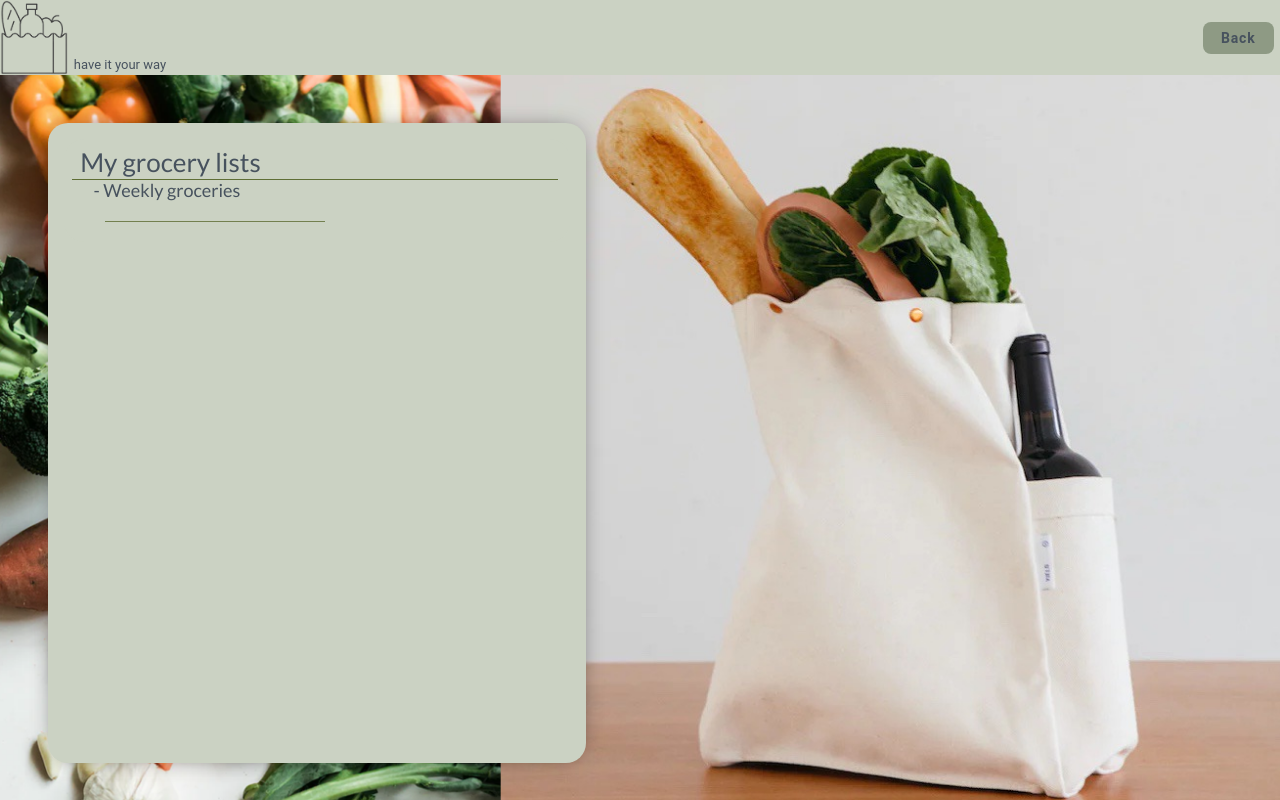
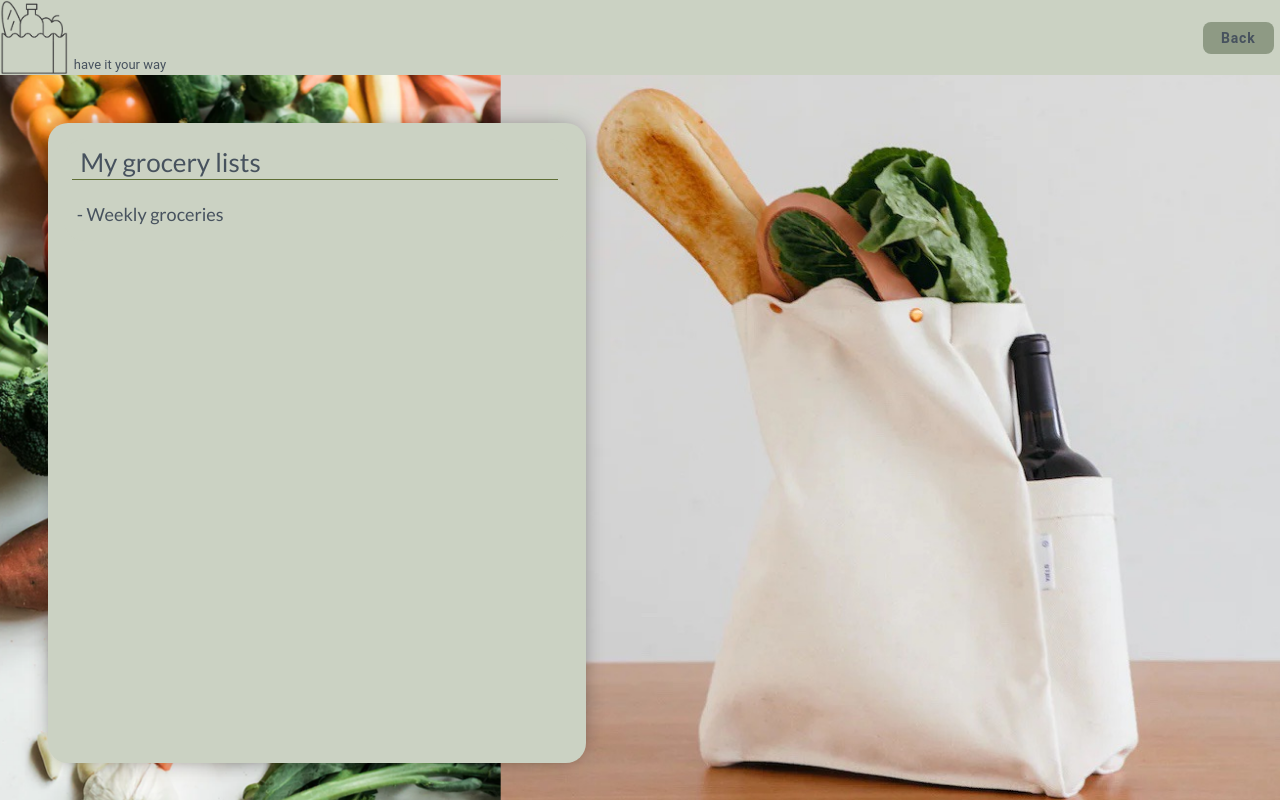
Before and after one commit to JoaoSouzaeSilva/GoGrocery, a React (Create React App) app: page /lists in a window 1280 px wide. Built offline with nearby package versions, Linux system fonts and the light colour scheme.

Commit message:
done for joao

```diff
--- a/src/pages/UserLists.scss
+++ b/src/pages/UserLists.scss
@@ -65,7 +65,7 @@
     font-family: Lato;
     font-size: large;
     margin-left: 0.8rem;
-    margin-top: 2rem;
+    margin-top: 4rem;
   }
 
   .separator-lists {
@@ -74,13 +74,6 @@
     margin-top: 2.5rem;
     margin-left: 0.5rem;
     position: fixed;
-  }
-
-  .grocery-lists-text{
-    p:first-child {
-      margin-top: 2.5rem;
-    }
-    margin-left: 1.05rem;
   }
 
   .separator-between-lists {
@@ -111,6 +104,10 @@
       margin-top: 3rem;
       gap: 0.2em;
     }
+
+    .separator-lists {
+      width: 91%;
+    }
   }
 
   @media (min-width: 800px) {
@@ -135,4 +132,8 @@
       margin-top: 3rem;
 
     }
+
+    .separator-lists {
+      width: 38%;
+    }
   }
--- a/src/pages/UserLists.tsx
+++ b/src/pages/UserLists.tsx
@@ -48,7 +48,20 @@ import {
                 <p className="text-lists">
                   - Weekly groceries
                 </p>
-                <div className="separator-between-lists"/>
+                {/*   <IonList>
+                {lists.map((list) => (
+                  <IonItem
+                    className="text-lists"
+                    detail
+                    button
+                    key={list.id}
+                    routerLink={`/app/myparcel/${list.id}`}
+                  >
+                    <IonLabel>{list.name}</IonLabel>
+                    <div className="separator-between-lists"/>
+                  </IonItem>
+                ))}
+              </IonList> */}
 
 
               </div>
```
